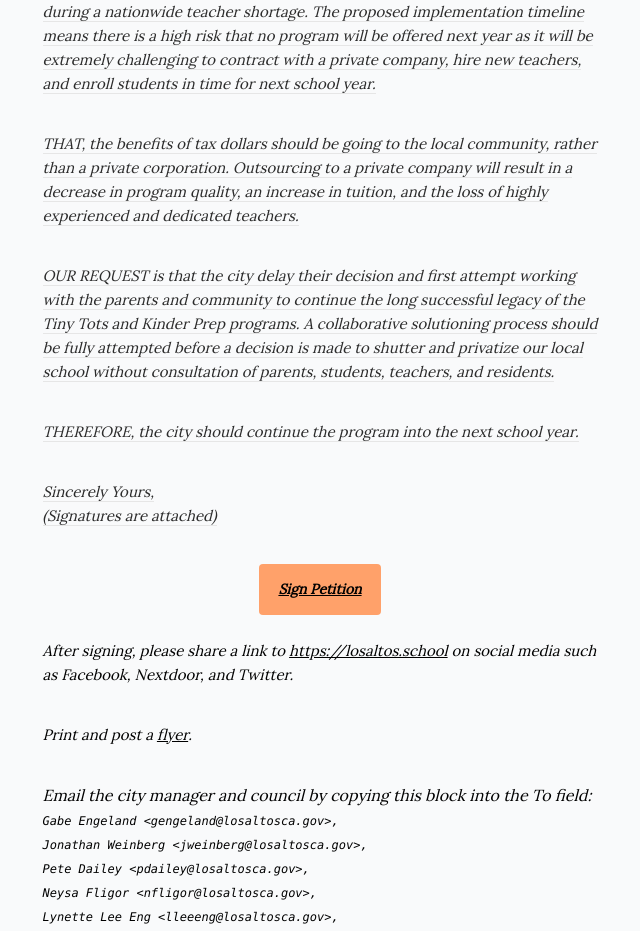
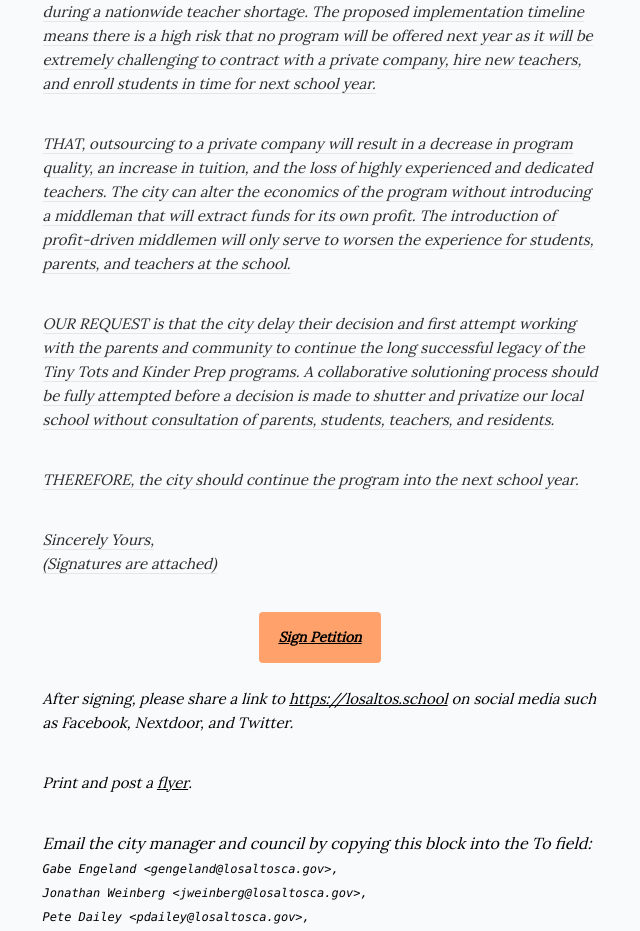
Before and after one commit to benmccann/losaltos.school, a SvelteKit app: page / in a window 1280 px wide. Shown: the part 1643-2574 px from the top of the page, without its empty margins (320-960 px from the left). Built offline with nearby package versions, Linux system fonts and the light colour scheme.

Commit message:
update text

```diff
--- a/src/routes/+page.svelte
+++ b/src/routes/+page.svelte
@@ -100,10 +100,11 @@
 			<br />
 			<p>
 				<span>
-					THAT, the benefits of tax dollars should be going to the local community, rather than a
-					private corporation. Outsourcing to a private company will result in a decrease in program
-					quality, an increase in tuition, and the loss of highly experienced and dedicated
-					teachers.
+					THAT, outsourcing to a private company will result in a decrease in program quality, an
+					increase in tuition, and the loss of highly experienced and dedicated teachers. The city
+					can alter the economics of the program without introducing a middleman that will extract
+					funds for its own profit. The introduction of profit-driven middlemen will only serve to
+					worsen the experience for students, parents, and teachers at the school.
 				</span>
 			</p>
 
```
